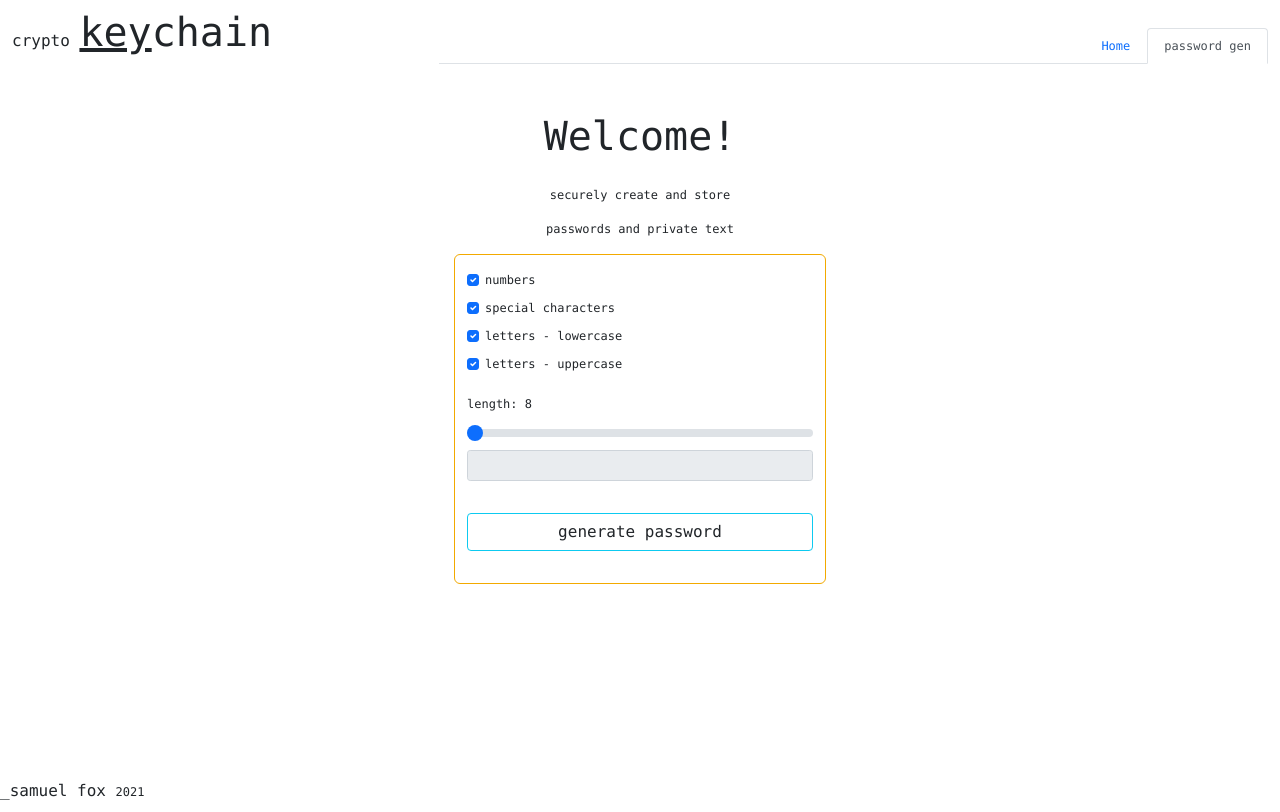
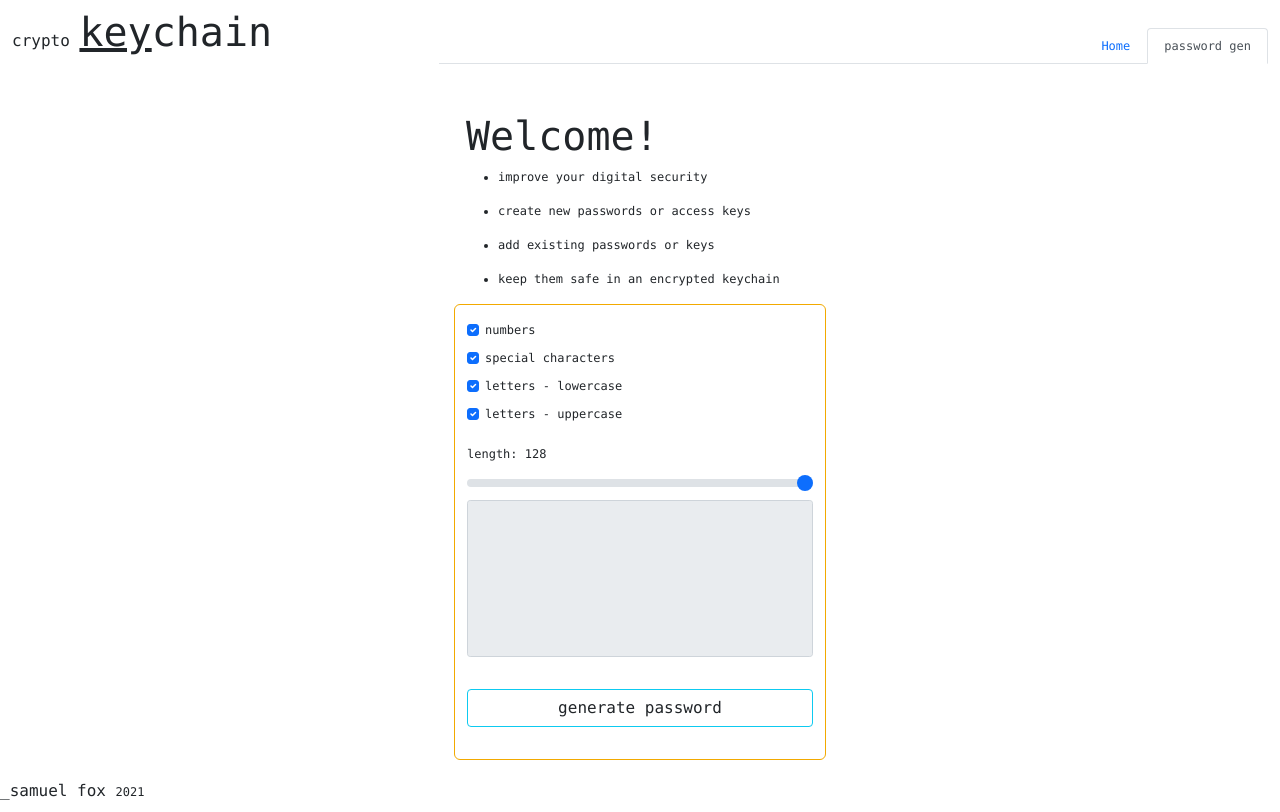
Before and after one commit to samuelfox1/crypto-keychain, a React (Create React App) app: page / in a window 1280 px wide. Both pictures are taken after a click on the tab "password gen". Built offline with nearby package versions, Linux system fonts and the light colour scheme.

Commit message:
update: default values

```diff
--- a/src/Components/PasswordGenerator/index.js
+++ b/src/Components/PasswordGenerator/index.js
@@ -4,13 +4,13 @@ import { generatePassword } from '../../Utilty/GeneratePassword'
 
 export default function PasswordGenerator() {
 
-    const rangeDefault = 8
+    const rangeDefault = 128
     const [pwLength, setPwLength] = useState({
         min: 8,
         max: 128,
         value: rangeDefault
     })
-    const [textAreaRows, setTextAreaRows] = useState(1)
+    const [textAreaRows, setTextAreaRows] = useState(7)
     const [pwText, setPwText] = useState('')
     const [selectedValues, setSelectedValues] = useState([])
     const [checkBox, setCheckBox] = useState({
@@ -84,14 +84,16 @@ export default function PasswordGenerator() {
 
     return (
         <Container className="my-5">
-            <Row className="tab-content" id="nav-tabContent">
-                <div className="tab-pane fade show active text-center" id="nav-home" role="tabpanel" aria-labelledby="nav-home-tab">
+            <Row className="justify-content-center">
+                <Col xs={10} md={4} >
                     <h1>Welcome!</h1>
-                    {/* <p>to your personal lock-box</p> */}
-                    <br />
-                    <p>securely create and store</p>
-                    <p>passwords and private text</p>
-                </div>
+                    <ul>
+                        <li><p>improve your digital security</p></li>
+                        <li><p>create new passwords or access keys</p></li>
+                        <li><p>add existing passwords or keys</p></li>
+                        <li><p>keep them safe in an encrypted keychain</p></li>
+                    </ul>
+                </Col>
             </Row>
             <Row className="justify-content-center" >
                 <Col xs={10} md={4} className="border-orange">
```
